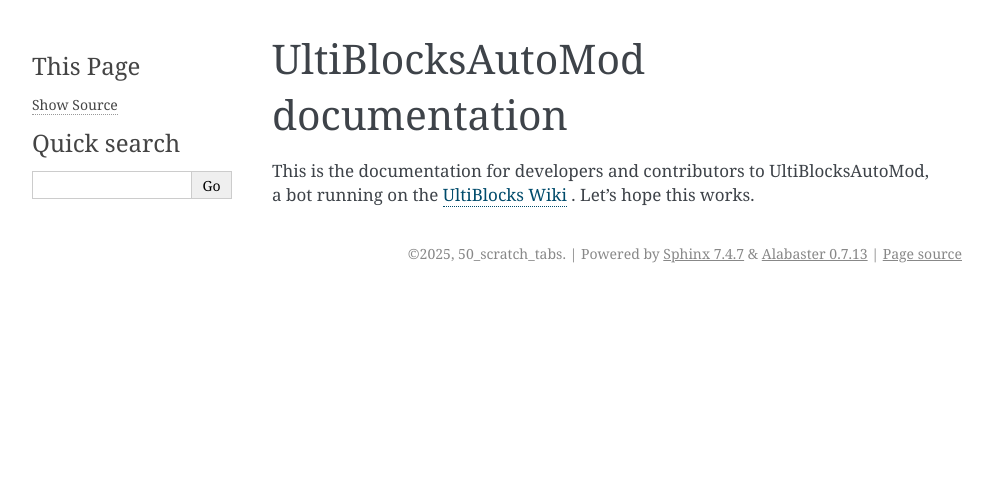
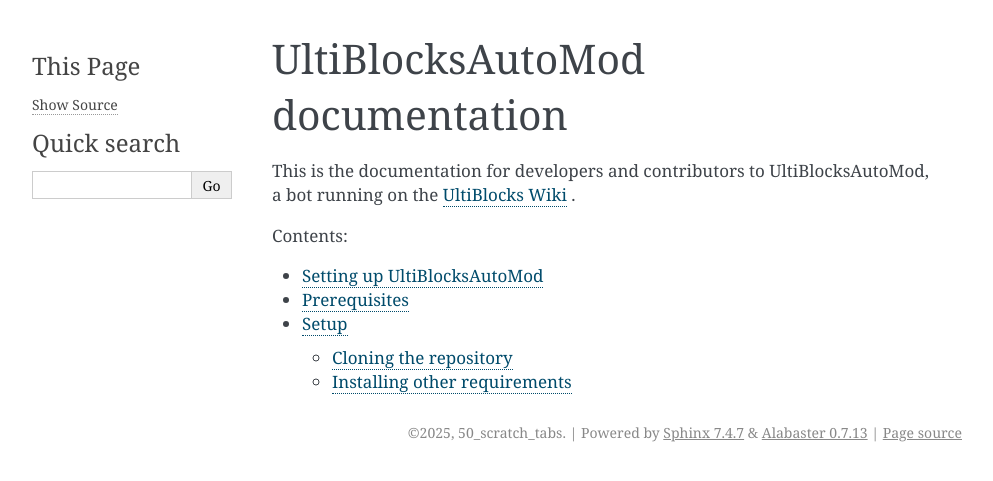
Before and after one commit to AmpM0d/AmpBot, a Sphinx documentation site: the page built from docs/index.rst, in a window 1280 px wide. Shown: the top 481 px of the page, without its empty margins (148-1141 px from the left). Built offline with Sphinx 7.4.7, drawn with Linux system fonts in a browser that asks for light colours; some of the changed lines change nothing that is shown.

Commit message:
Docs: Basic setup information

```diff
--- a/docs/index.rst
+++ b/docs/index.rst
@@ -8,9 +8,11 @@
 
 This is the documentation for developers and contributors to UltiBlocksAutoMod, a bot running on the
 `UltiBlocks Wiki <https://ultiblocks.mirahaze.org/>`_
-. Let's hope this works.
+.
 
 
 .. toctree::
    :maxdepth: 2
    :caption: Contents:
+
+   setup
--- /dev/null
+++ b/docs/setup.rst
@@ -0,0 +1,29 @@
+Setting up UltiBlocksAutoMod
+============================
+
+Prerequisites
+=============
+* Git should be installed on your system
+* You should have a recent version of Python 3.
+
+ * It doesn't do anything super fancy, so you can probably use a wide range of versions
+
+* You should have knowledge of the command line on your system, as well as (ideally) Python knowledge.
+* If you're contributing to the documentation, make sure you know ReST.
+
+Setup
+=====
+
+Cloning the repository
+----------------------
+Cloning and entering the repository should be as simple as two commands, which work on any system.
+
+| ``git clone https://github.com/UltiBlocks/UltiBlocksAutoMod``
+| ``cd UltiBlocksAutoMod``
+
+Installing other requirements
+-----------------------------
+
+Once you are in the project directory, you should then set up your environment by running the ``install.bat`` script (Windows) or ``install.sh`` (Linux). We do not currently have a separate script for contributing to documentation, so you currently must install the bot libraries as well. This will be changed eventually.
+
+If the setup script prompts you for usernames and passwords which you don't have, leave them blank, as you will not use them. If you are testing or contributing to the actual source code, you should have gotten permission from an admin on the Wiki, created a Wiki account, gotten its permissions set to bot, and obtained a bot password.
```
Also changed, not shown: 1 other file.
